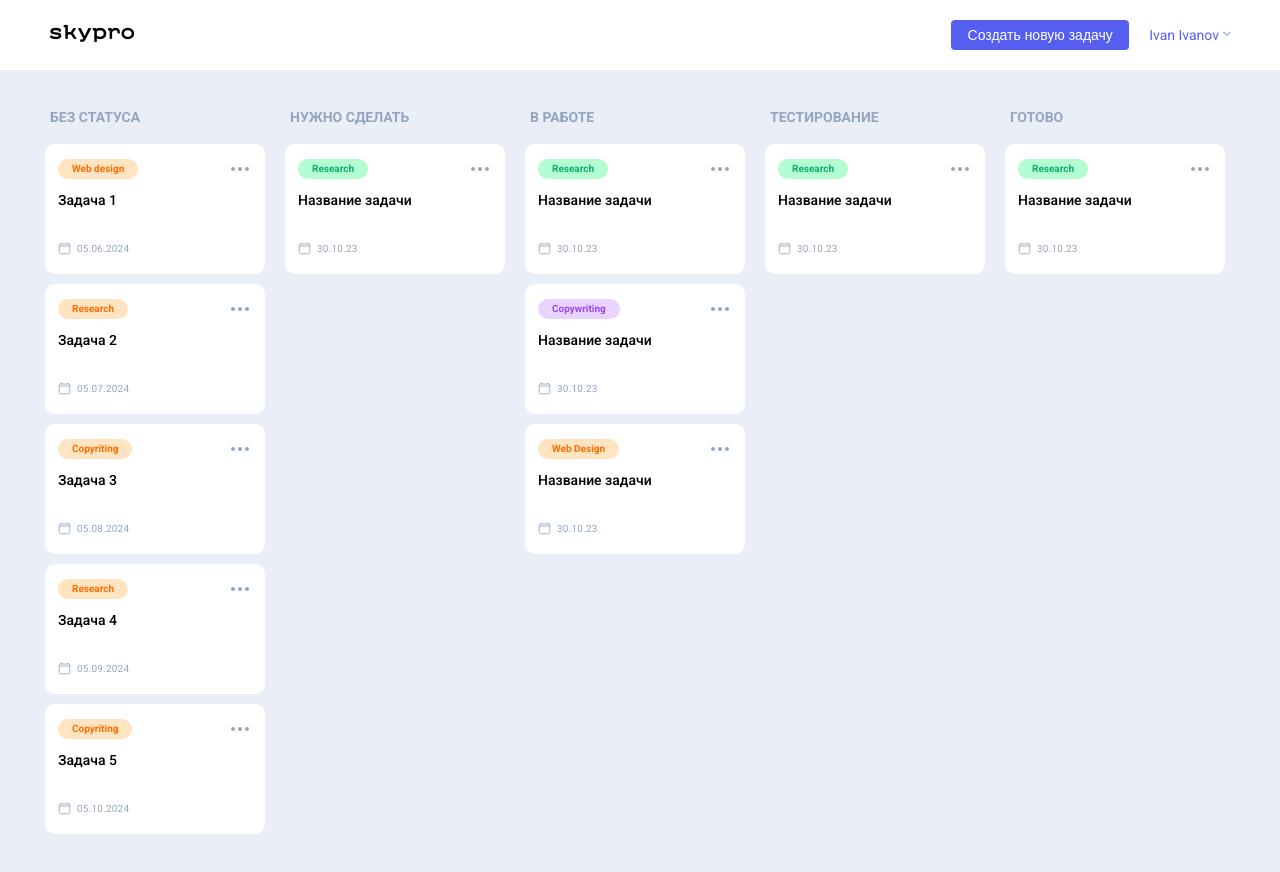
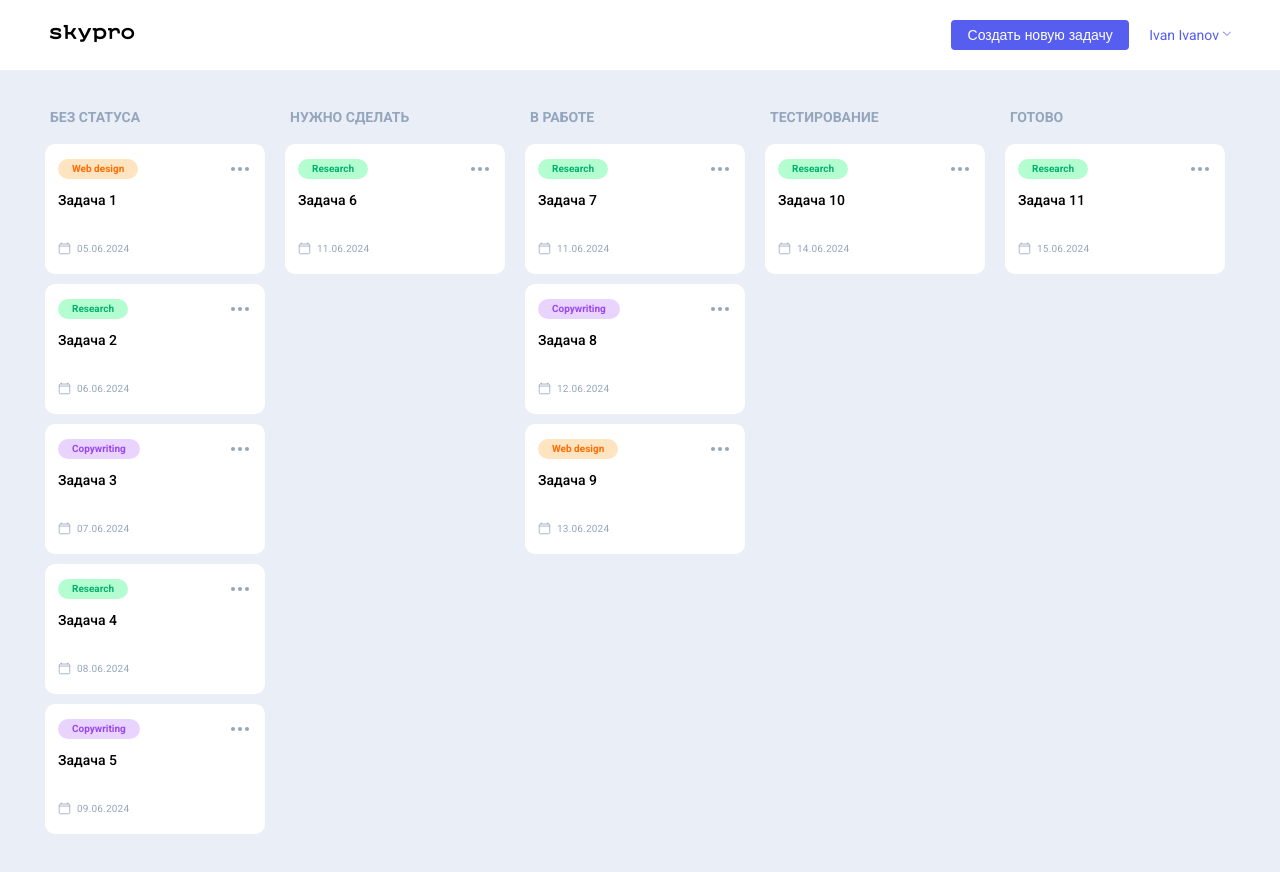
Before and after one commit to Skingabon/skypro-kanban, a React (Vite) app: page / in a window 1280 px wide. Shown: the top 872 px of the page. Built offline with nearby package versions, Linux system fonts and the light colour scheme.

Commit message:
Сдаю HW2

```diff
--- /dev/null
+++ b/data.js
@@ -0,0 +1,80 @@
+
+export const cardList = [
+    {
+        id:1,
+        topic:"Web design",
+        title:"Задача 1",
+        date:"05.06.2024",
+        status:"Без статуса",
+    },
+    {
+        id:2,
+        topic:"Research",
+        title:"Задача 2",
+        date:"06.06.2024",
+        status:"Без статуса",
+    },
+    {
+        id:3,
+        topic:"Copywriting",
+        title:"Задача 3",
+        date:"07.06.2024",
+        status:"Без статуса",
+    },
+    {
+        id:4,
+        topic:"Research",
+        title:"Задача 4",
+        date:"08.06.2024",
+        status:"Без статуса",
+    },
+    {
+        id:5,
+        topic:"Copywriting",
+        title:"Задача 5",
+        date:"09.06.2024",
+        status:"Без статуса",
+    },
+    {
+        id:6,
+        topic:"Research",
+        title:"Задача 6",
+        date:"11.06.2024",
+        status:"Нужно сделать",
+    },
+    {
+        id:7,
+        topic:"Research",
+        title:"Задача 7",
+        date:"11.06.2024",
+        status:"В работе",
+    },
+    {
+        id:8,
+        topic:"Copywriting",
+        title:"Задача 8",
+        date:"12.06.2024",
+        status:"В работе",
+    },
+    {
+        id:9,
+        topic:"Web design",
+        title:"Задача 9",
+        date:"13.06.2024",
+        status:"В работе",
+    },
+    {
+        id:10,
+        topic:"Research",
+        title:"Задача 10",
+        date:"14.06.2024",
+        status:"Тестирование",
+    },
+    {
+        id:11,
+        topic:"Research",
+        title:"Задача 11",
+        date:"15.06.2024",
+        status:"Готово",
+    },
+]
--- a/src/App.css
+++ b/src/App.css
@@ -145,8 +145,8 @@ body {
   width: 100%;
   padding: 50px 60px;
   border-radius: 10px;
-  border: 0.7px solid #D4DBE5;
-  box-shadow: 0px 4px 67px -12px rgba(0, 0, 0, 0.13);
+  border: 1px solid #D4DBE5;
+  box-shadow: 0 4px 67px -12px rgba(0, 0, 0, 0.13);
 }
 .pop-exit__ttl h2 {
   text-align: center;
@@ -763,6 +763,7 @@ body {
   font-size: 14px;
   line-height: 20px;
   color: #565EEF;
+  cursor: pointer;
 }
 .header__user::after {
   content: "";
@@ -777,7 +778,6 @@ body {
   padding: 0;
 }
 .header__pop-user-set {
-  display: none;
   position: absolute;
   top: 61px;
   right: 0;
--- a/src/App.jsx
+++ b/src/App.jsx
@@ -1,11 +1,31 @@
-import { useState } from 'react'
+import {useEffect, useState} from 'react'
 import './App.css'
 import PopExit from "./components/Popup/PopExit/PopExit.jsx";
 import PopNewCard from "./components/Popup/PopNewCard/PopNewCard.jsx";
 import PopBrowse from "./components/Popup/PopBrowse/PopBrowse.jsx";
 import Header from "./components/Header/Header.jsx";
 import Main from "./components/Main/Main.jsx";
+import {cardList} from "../data.js";
 function App() {
+    const [cards, setCards] =useState(cardList)
+    const [isLoading, setIsLoading] = useState(true)
+    function onCardAdd() {
+        const newTask = {
+                id: cards.length + 1,
+                topic:"Web design",
+                title:"Новая задача 1",
+                date:"05.06.2024",
+                status:"Без статуса",
+            }
+            setCards([...cards, newTask]);
+    }
+
+    useEffect(() => {
+        setTimeout(() => {
+            setIsLoading(false)
+        }, 1000)
+    }, [])
+
     return (
       <div className="wrapper">
 
@@ -15,9 +35,10 @@ function App() {
 
 <PopBrowse/>
 
-<Header />
 
-        <Main />
+<Header onCardAdd={onCardAdd} />
+
+          {!isLoading ? <Main cards={cards} /> : "«Данные загружаются»"}
 
 
       </div>
--- a/src/components/Card/Card.jsx
+++ b/src/components/Card/Card.jsx
@@ -1,12 +1,21 @@
-const Card = ({ categoryCard, dateCard, titleCard }) => {
+const Card = ({ card }) => {
+const {topic, title, date} = card;
+    const colorList = {
+        "Web design": "_orange",
+        Research: "_green",
+        Copywriting: "_purple",
+    }
+
+    const colorClass = colorList[topic] || "";
+
     return (
         <div className="cards__item">
             <div className="cards__card card">
                 <div className="card__group">
-                    <div className="card__theme _orange">
-                        <p className="_orange">{categoryCard}</p>
+                    <div className={`card__theme ${colorClass}`}>
+                        <p className={colorClass}>{topic}</p>
                     </div>
-                    <a href="#popBrowse" target="_self">
+                    <a href="" target="_self">
                         <div className="card__btn">
                             <div></div>
                             <div></div>
@@ -16,7 +25,7 @@ const Card = ({ categoryCard, dateCard, titleCard }) => {
                 </div>
                 <div className="card__content">
                     <a href="" target="_blank">
-                        <h3 className="card__title">{titleCard}</h3>
+                        <h3 className="card__title">{title}</h3>
                     </a>
                     <div className="card__date">
                         <svg xmlns="http://www.w3.org/2000/svg" width="13" height="13" viewBox="0 0 13 13"
@@ -35,7 +44,7 @@ const Card = ({ categoryCard, dateCard, titleCard }) => {
                                 </clipPath>
                             </defs>
                         </svg>
-                        <p>{dateCard}</p>
+                        <p>{date}</p>
                     </div>
                 </div>
             </div>
--- /dev/null
+++ b/src/components/Column/Column.jsx
@@ -0,0 +1,24 @@
+import Card from "../Card/Card.jsx";
+
+
+
+const Column = ({titleProps, cardList}) => {
+    return (
+        <div className="main__column column">
+            <div className="column__title">
+                <p>{titleProps}</p>
+            </div>
+            <div className="cards">
+                {cardList.map((card) => (
+                    <Card
+                        key={card.id}
+                        card={card}
+                    />
+                ))}
+
+
+            </div>
+        </div>
+    );
+}
+export default Column;
--- a/src/components/Header/Header.jsx
+++ b/src/components/Header/Header.jsx
@@ -2,25 +2,27 @@
 import React, {useState} from "react";
 import PopUser from "../Popup/PopUser/PopUser.jsx";
 
-const Header = () => {
+const Header = ({ onCardAdd }) => {
     const [isOpen, setIsOpen] = useState(false);
-    const toggleDropDown = () => {
+    const toggleDropDown = (event) => {
+        event.preventDefault()
         setIsOpen((prevState) => !prevState)
     }
+
     return (
         <header className="header">
             <div className="container">
                 <div className="header__block">
                     <div className="header__logo _show _light">
-                        <a href="" target="_self"><img src="images/logo.png" alt="logo"/></a>
+                        <a href="" target="_self"><img src="/images/logo.png" alt="logo"/></a>
                     </div>
                     <div className="header__logo _dark">
-                        <a href="" target="_self"><img src="images/logo_dark.png" alt="logo"/></a>
+                        <a href="" target="_self"><img src="/images/logo_dark.png" alt="logo"/></a>
                     </div>
                     <nav className="header__nav">
-                        <button className="header__btn-main-new _hover01" id="btnMainNew"><a href="#popNewCard">Создать новую
+                        <button className="header__btn-main-new _hover01" id="btnMainNew" onClick={onCardAdd}><a>Создать новую
                             задачу</a></button>
-                        <a href="#user-set-target" onClick={toggleDropDown} className="header__user _hover02">Ivan Ivanov</a>
+                        <a href="" onClick={toggleDropDown} className="header__user _hover02">Ivan Ivanov</a>
                         {isOpen && <PopUser />}
                     </nav>
                 </div>
--- a/src/components/Main/Main.jsx
+++ b/src/components/Main/Main.jsx
@@ -1,21 +1,29 @@
-import NoStatusColumn from "../Column/NoStatus/NoStatusColumn.jsx";
-import NeedWorkColumn from "../Column/NeedWork/NeedWorkColumn.jsx";
-import InWorkColumn from "../Column/InWork/InWorkColumn.jsx";
-import TestColumn from "../Column/Testing/TestColumn.jsx";
-import DoneColumn from "../Column/Done/DoneColumn.jsx";
+import Column from "../Column/Column.jsx";
 
-const Main = () => {
+const statusList = [
+    "Без статуса",
+    "Нужно сделать",
+    "В работе",
+    "Тестирование",
+    "Готово",
+];
+
+
+const Main = ( {cards} ) => {
     return (
         <main className="main">
             <div className="container">
 
                 <div className="main__block">
                     <div className="main__content">
-                        <NoStatusColumn titleProps="Без статуса" />
-                        <NeedWorkColumn titleProps="Нужно сделать" />
-                        <InWorkColumn titleProps="В работе" />
-                        <TestColumn titleProps="Тестирование" />
-                        <DoneColumn titleProps="Готово" />
+                        {statusList.map((status) => (
+                            <Column
+                                key={status}
+                                titleProps={status}
+                                cardList={cards.filter((card) => card.status === status)}
+                            />
+                        ))}
+
                     </div>
                 </div>
             </div>
```
